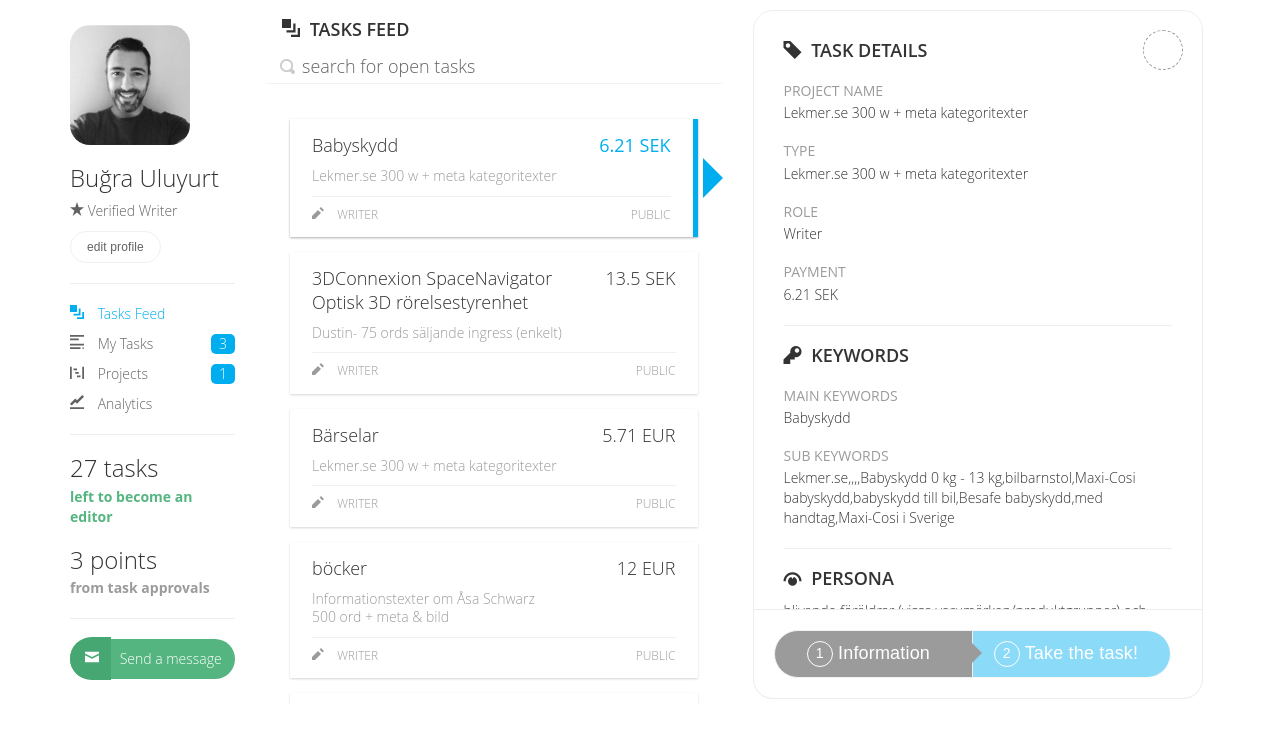
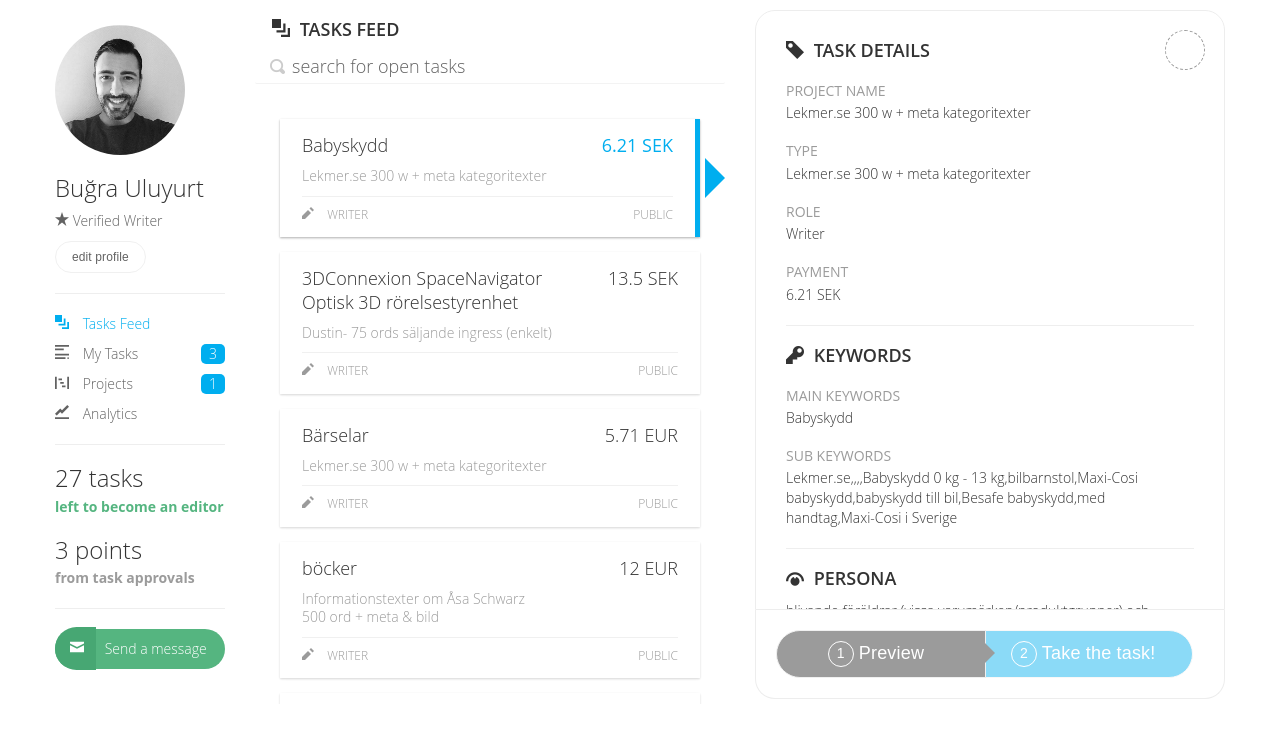
Before and after one commit to bugrauluyurt/wordapp_clone, a plain HTML site: page index.html in a window 1280 px wide. Shown: the part 80-824 px from the top of the page. Drawn offline with nearby package versions, Linux system fonts and the light colour scheme; some packages are replaced by stand-ins of ours; a script that the page names is missing.

Commit message:
Converted user-profile image into a rounded border

```diff
--- a/assets/css/wordapp.css
+++ b/assets/css/wordapp.css
@@ -25,6 +25,10 @@ body {
 
 .bold {
   font-weight: bold !important;
+}
+
+.container {
+  width:1200px!important;
 }
 
 button {
@@ -375,9 +379,9 @@ input.form-control:focus{
 
 .profile-pic {
   display:block;
-  border-radius:20px;
-  height:120px;
-  width:120px;
+  border-radius:50%;
+  height:130px;
+  width:130px;
   background-repeat: no-repeat;
   background-position: center center;
   background-size: cover;
@@ -466,7 +470,6 @@ input.form-control:focus{
   border:1px solid #ededed;
   border-top-left-radius: 20px;
   border-top-right-radius: 20px;
-  width:450px;
   padding:20px 30px 30px 30px;
   overflow-y:scroll;
 }
--- a/assets/js/app.js
+++ b/assets/js/app.js
@@ -140,7 +140,7 @@ angular.module('wordapp',['ui.bootstrap', 'ngAnimate'])
     tasksFeedCtrl.winHeight = $window.innerHeight - 200;
     tasksFeedCtrl.tasks = tasksFeed.tasks;
     tasksFeedCtrl.selectedId = 0;
-
+    tasksFeedCtrl.isVisible = true;
     tasksFeedCtrl.selectedTask = tasksFeedCtrl.tasks[0];
 
     tasksFeedCtrl.fetchTask = function() {
@@ -156,7 +156,6 @@ angular.module('wordapp',['ui.bootstrap', 'ngAnimate'])
       tasksFeedCtrl.isVisible = true;
     };
 
-    tasksFeedCtrl.isVisible = true;
     tasksFeedCtrl.toggleVisibility = function(){
       tasksFeedCtrl.isVisible = !tasksFeedCtrl.isVisible;
     };
--- a/index.html
+++ b/index.html
@@ -8,8 +8,8 @@
 	<link rel="stylesheet" href="https://maxcdn.bootstrapcdn.com/bootstrap/3.3.7/css/bootstrap.min.css">
 	<link rel="stylesheet" href="https://cdnjs.cloudflare.com/ajax/libs/normalize/4.2.0/normalize.css">
 	<link rel="stylesheet" href="https://maxcdn.bootstrapcdn.com/font-awesome/4.6.3/css/font-awesome.min.css">
+	<link rel="stylesheet" href="https://cdnjs.cloudflare.com/ajax/libs/animate.css/3.5.2/animate.css">
   <link rel="stylesheet" href="assets/css/open-iconic.css">
-  <link rel="stylesheet" href="https://cdnjs.cloudflare.com/ajax/libs/animate.css/3.5.2/animate.css">
 	<link rel="stylesheet" href="assets/css/wordapp.css">
 </head>
 <body ng-cloak ng-app="wordapp" onmouseover="document.body.style.overflow='hidden';" onmouseout="document.body.style.overflow='auto';">
@@ -103,7 +103,7 @@
 
         <div class="col-md-5 animated fadeInRight">
 
-					<div class="fixed" ng-style="{'height': tasksFeedCtrl.winHeight + 'px'}">
+					<div ng-style="{'height': tasksFeedCtrl.winHeight + 'px'}">
 
 
 						<div class="task-card-detail" id="taskDetails" >
@@ -136,13 +136,13 @@
 								</div>
 								<div ng-show="!tasksFeedCtrl.isVisible">
 									<button class="btn btn-rounded btn-back" ng-click="tasksFeedCtrl.toggleVisibility()"><i class="fa fa-chevron-left" aria-hidden="true"></i> Back</button>
-									<h4 class="header"><i class="fa fa-info-circle" aria-hidden="true"></i> Information</h4>
+									<h4 class="header"><i class="fa fa-info-circle" aria-hidden="true"></i> Preview</h4>
 								</div>
 		          </div>
 							<div class="circle gray"></div>
 						</div>
 						<div class="btn-submission">
-							<button class="btn btn-lg btn-rounded bg-gray white" id="information" ng-disabled="!tasksFeedCtrl.isVisible"  ng-click="tasksFeedCtrl.toggleVisibility()" ng-class="{'disabled': !tasksFeedCtrl.isVisible}"><span>1</span> Information</button>
+							<button class="btn btn-lg btn-rounded bg-gray white" id="information" ng-disabled="!tasksFeedCtrl.isVisible"  ng-click="tasksFeedCtrl.toggleVisibility()" ng-class="{'disabled': !tasksFeedCtrl.isVisible}"><span>1</span> Preview</button>
 							<button class="btn btn-lg btn-rounded blue" id="task-submission" ng-disabled="tasksFeedCtrl.isVisible" ng-class="{'disabled': tasksFeedCtrl.isVisible}"><span>2</span> Take the task!</button>
 						</div>
 					</div>
```
Also changed, not shown: assets/img/smile.jpg (added).
